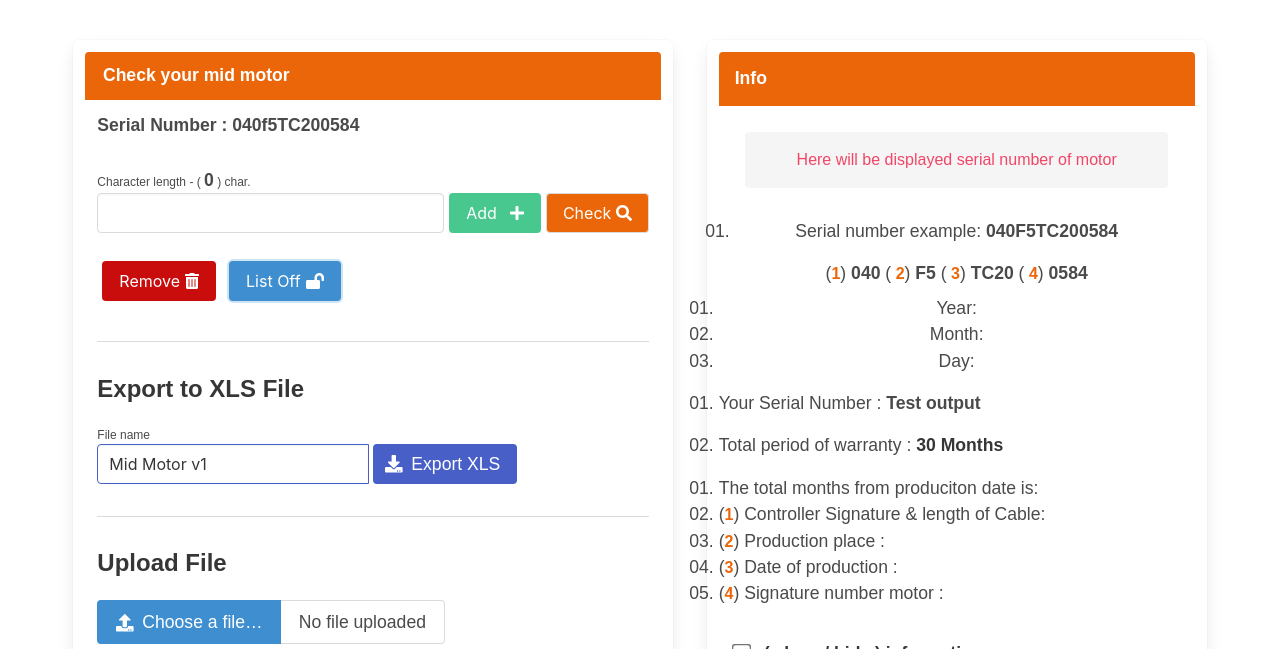
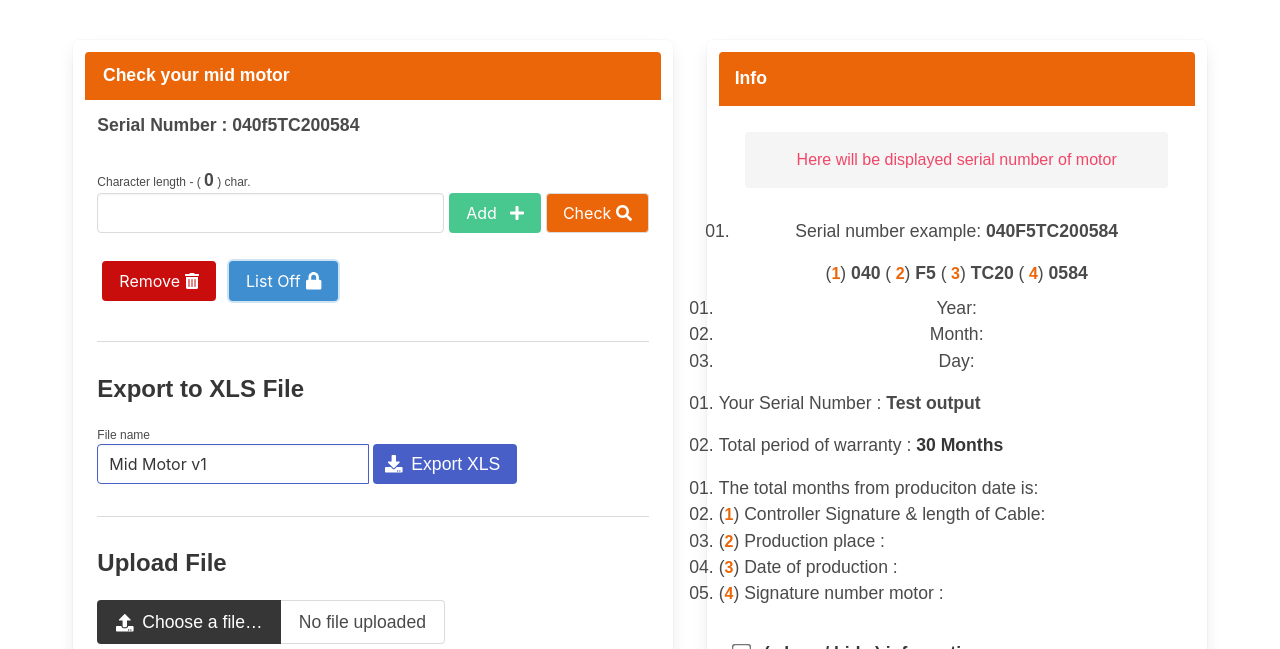
Before and after one commit to AlenJakob/serialno-checker, a website built with Parcel: page index.html in a window 1280 px wide. Both pictures are taken after a click on the button 284 px from the left and 400 px from the top of the page. Shown: the part 119-768 px from the top of the page. Built offline with nearby package versions, Linux system fonts and the light colour scheme.

Commit message:
added switch lock ico

```diff
--- a/database.js
+++ b/database.js
@@ -105,10 +105,18 @@ function checkTwoValues(listOfNumbers, givenNumber) {
 }
 
 addToList.addEventListener("click", getSerialNum);
+document.querySelector("#ico1").classList.add("is-hidden");
+showListBtn.addEventListener("click", (e) => {
+  e.stopPropagation();
+  listOfNum.classList.toggle("show-off");
 
-showListBtn.addEventListener("click", () => {
-  listOfNum.classList.toggle("show-off");
-  showListBtn.classList.toggle("is-orange");
+  if (!listOfNum.classList.contains("show-off")) {
+    document.querySelector("#ico1").classList.add("is-hidden");
+    document.querySelector("#ico2").classList.remove("is-hidden");
+  } else {
+    document.querySelector("#ico1").classList.remove("is-hidden");
+    document.querySelector("#ico2").classList.add("is-hidden");
+  }
 });
 
 removeBtn.addEventListener("click", () => {
--- a/index.html
+++ b/index.html
@@ -66,7 +66,6 @@
             </div>
           </form>
 
-
           <!-- <div class="box buttons show-off">
             <button id="bas" class="button is-dark show-off">
               <span>Bas Detector</span>
@@ -77,9 +76,11 @@
           </div> -->
           <div class="buttons">
             <button id="remove" class="remove button is-danger">
-              <i class="fas fa-trash-alt"></i></button
-            ><button class="arrow button is-info">
-              <div id="ico" class="fas fa-lock-open"></div>
+              <i class="fas fa-trash-alt"></i>
+            </button>
+            <button id="listBtn" class="arrow button is-info">
+              <div id="ico1"><i class="fas fa-lock"></i></div>
+              <div id="ico2"><i class="fas fa-lock-open "></i></div>
             </button>
           </div>
 
@@ -115,7 +116,7 @@
             <div class="columns">
               <div
                 id="file-js-example"
-                class="column file is-small has-name is-info"
+                class="column file is-small has-name is-dark"
               >
                 <label class="file-label">
                   <input
```
Also changed, not shown: app.js (line endings or trailing spaces).
